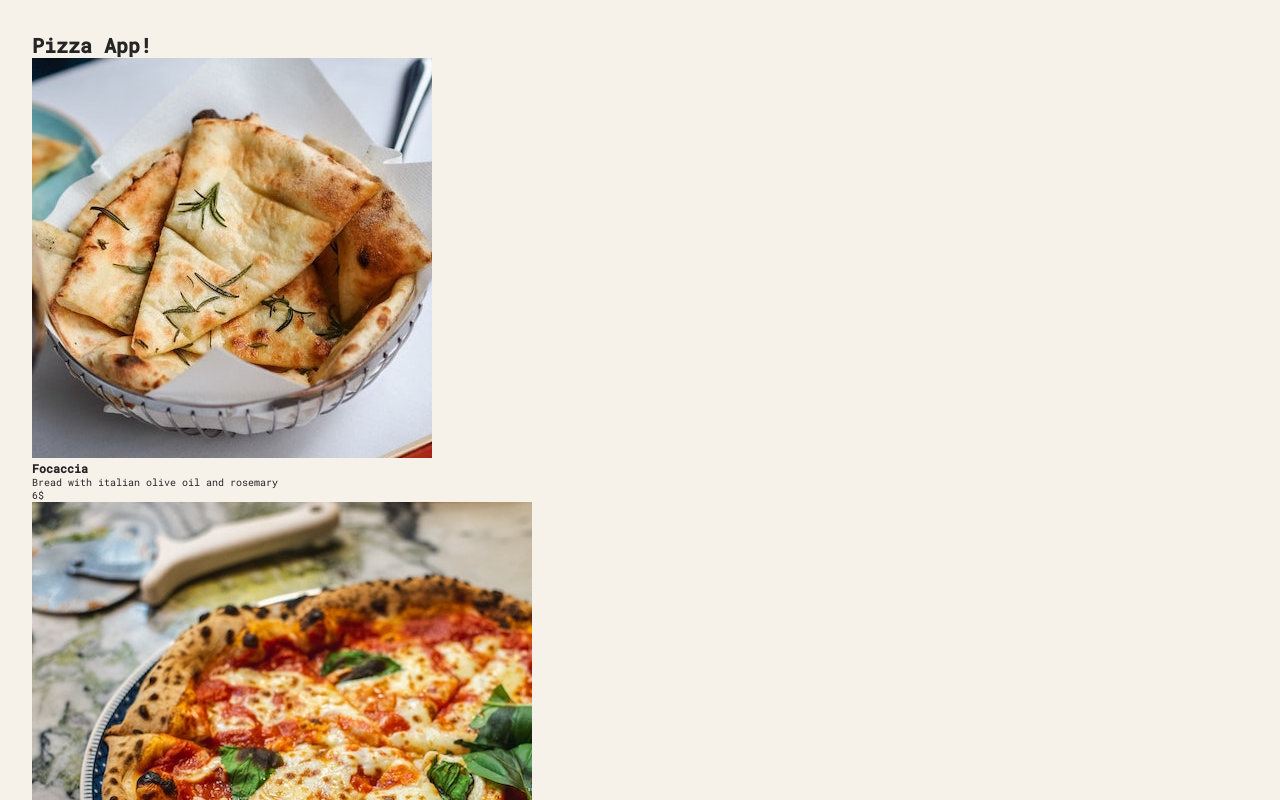
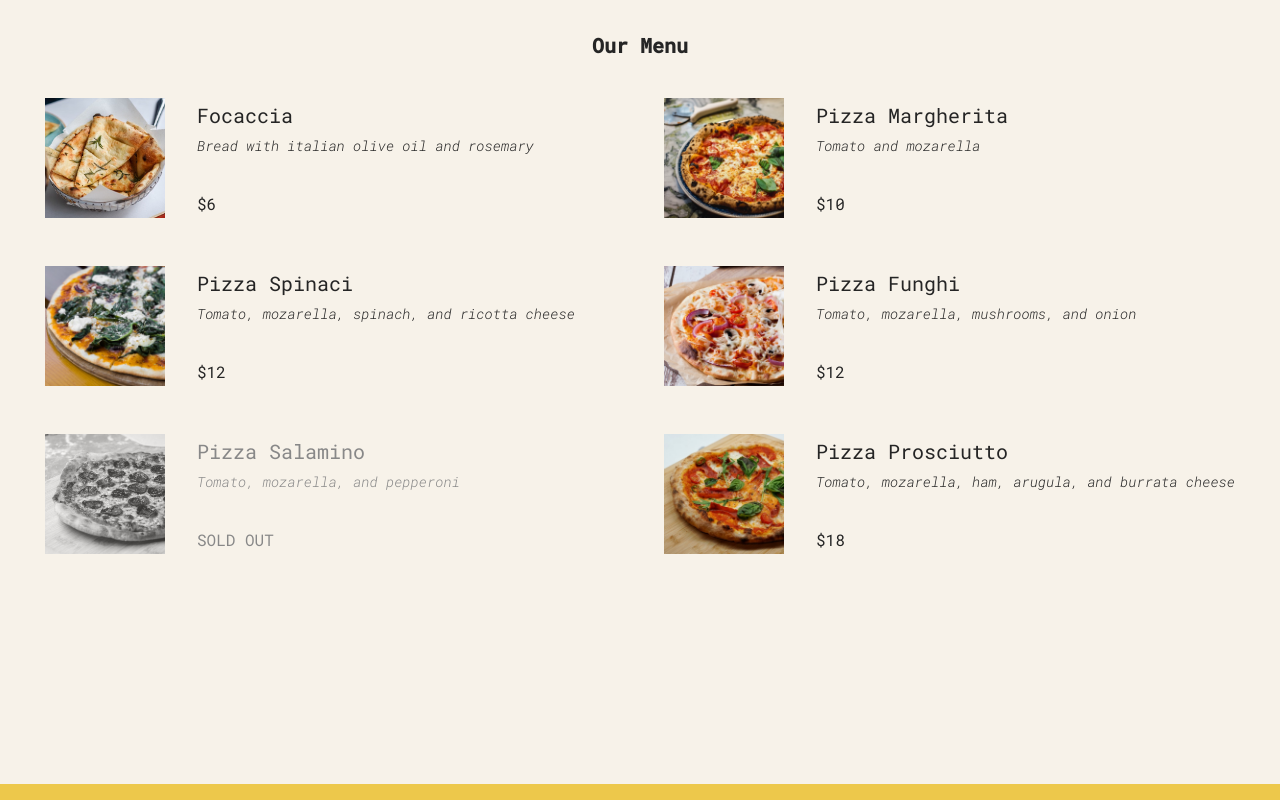
Before and after one commit to KhaledMeow/pizza-app, a React (Create React App) app: page / in a window 1280 px wide. Shown: the top 800 px of the page. Built offline with nearby package versions, Linux system fonts and the light colour scheme.

Commit message:
Organizing

```diff
--- a/src/App.js
+++ b/src/App.js
@@ -1,79 +1,25 @@
-import React from "react";
-import ReactDOM from "react-dom/client";
-
-const pizzaData = [
-    {
-      name: "Focaccia",
-      ingredients: "Bread with italian olive oil and rosemary",
-      price: 6,
-      photoName: "pizzas/focaccia.jpg",
-      soldOut: false,
-    },
-    {
-      name: "Pizza Margherita",
-      ingredients: "Tomato and mozarella",
-      price: 10,
-      photoName: "pizzas/margherita.jpg",
-      soldOut: false,
-    },
-    {
-      name: "Pizza Spinaci",
-      ingredients: "Tomato, mozarella, spinach, and ricotta cheese",
-      price: 12,
-      photoName: "pizzas/spinaci.jpg",
-      soldOut: false,
-    },
-    {
-      name: "Pizza Funghi",
-      ingredients: "Tomato, mozarella, mushrooms, and onion",
-      price: 12,
-      photoName: "pizzas/funghi.jpg",
-      soldOut: false,
-    },
-    {
-      name: "Pizza Salamino",
-      ingredients: "Tomato, mozarella, and pepperoni",
-      price: 15,
-      photoName: "pizzas/salamino.jpg",
-      soldOut: true,
-    },
-    {
-      name: "Pizza Prosciutto",
-      ingredients: "Tomato, mozarella, ham, aragula, and burrata cheese",
-      price: 18,
-      photoName: "pizzas/prosciutto.jpg",
-      soldOut: false,
-    },
-  ];
-
+import React from 'react';
+import { pizzaData } from './data/pizzas';
+import Pizza from './components/Pizza';
 
 function App() {
   return (
-        <div>
-            <h1>Pizza App!</h1>
+    <div className="menu">
+      <h1>Our Menu</h1>
+      <div className="pizzas">
         {pizzaData.map((pizza) => (
-                <Pizza key={pizza.name} name={pizza.name} ingredients={pizza.ingredients} price={pizza.price} photoName={pizza.photoName} soldOut={pizza.soldOut} />
+          <Pizza
+            key={pizza.name}
+            name={pizza.name}
+            ingredients={pizza.ingredients}
+            price={pizza.price}
+            photoName={pizza.photoName}
+            soldOut={pizza.soldOut}
+          />
         ))}
       </div>
-    );
-}
-function Pizza({ name, ingredients, price, photoName, soldOut }) {
-    return (
-        <div>
-            <img src={photoName} alt={name} />
-            <h3>{name}</h3>
-            <p>{ingredients}</p>
-            <span>{soldOut ? "SOLD OUT" : price+'$'}</span>
     </div>
   );
 }
 
-
-const root = ReactDOM.createRoot(document.getElementById("root"));
-root.render(
-    <React.StrictMode>
-        <App />
-    </React.StrictMode>
-);
-
 export default App;
--- /dev/null
+++ b/src/components/Pizza.js
@@ -0,0 +1,16 @@
+import React from 'react';
+
+function Pizza({ name, ingredients, price, photoName, soldOut }) {
+  return (
+    <div className={`pizza ${soldOut ? 'sold-out' : ''}`}>
+      <img src={photoName} alt={name} />
+      <div>
+        <h3>{name}</h3>
+        <p>{ingredients}</p>
+        <span>{soldOut ? 'SOLD OUT' : `$${price}`}</span>
+      </div>
+    </div>
+  );
+}
+
+export default Pizza;
--- /dev/null
+++ b/src/data/pizzas.js
@@ -0,0 +1,44 @@
+export const pizzaData = [
+  {
+    name: "Focaccia",
+    ingredients: "Bread with italian olive oil and rosemary",
+    price: 6,
+    photoName: "pizzas/focaccia.jpg",
+    soldOut: false,
+  },
+  {
+    name: "Pizza Margherita",
+    ingredients: "Tomato and mozarella",
+    price: 10,
+    photoName: "pizzas/margherita.jpg",
+    soldOut: false,
+  },
+  {
+    name: "Pizza Spinaci",
+    ingredients: "Tomato, mozarella, spinach, and ricotta cheese",
+    price: 12,
+    photoName: "pizzas/spinaci.jpg",
+    soldOut: false,
+  },
+  {
+    name: "Pizza Funghi",
+    ingredients: "Tomato, mozarella, mushrooms, and onion",
+    price: 12,
+    photoName: "pizzas/funghi.jpg",
+    soldOut: false,
+  },
+  {
+    name: "Pizza Salamino",
+    ingredients: "Tomato, mozarella, and pepperoni",
+    price: 15,
+    photoName: "pizzas/salamino.jpg",
+    soldOut: true,
+  },
+  {
+    name: "Pizza Prosciutto",
+    ingredients: "Tomato, mozarella, ham, arugula, and burrata cheese",
+    price: 18,
+    photoName: "pizzas/prosciutto.jpg",
+    soldOut: false,
+  },
+];
```
Lines whose indentation alone changed are shown as unchanged.
